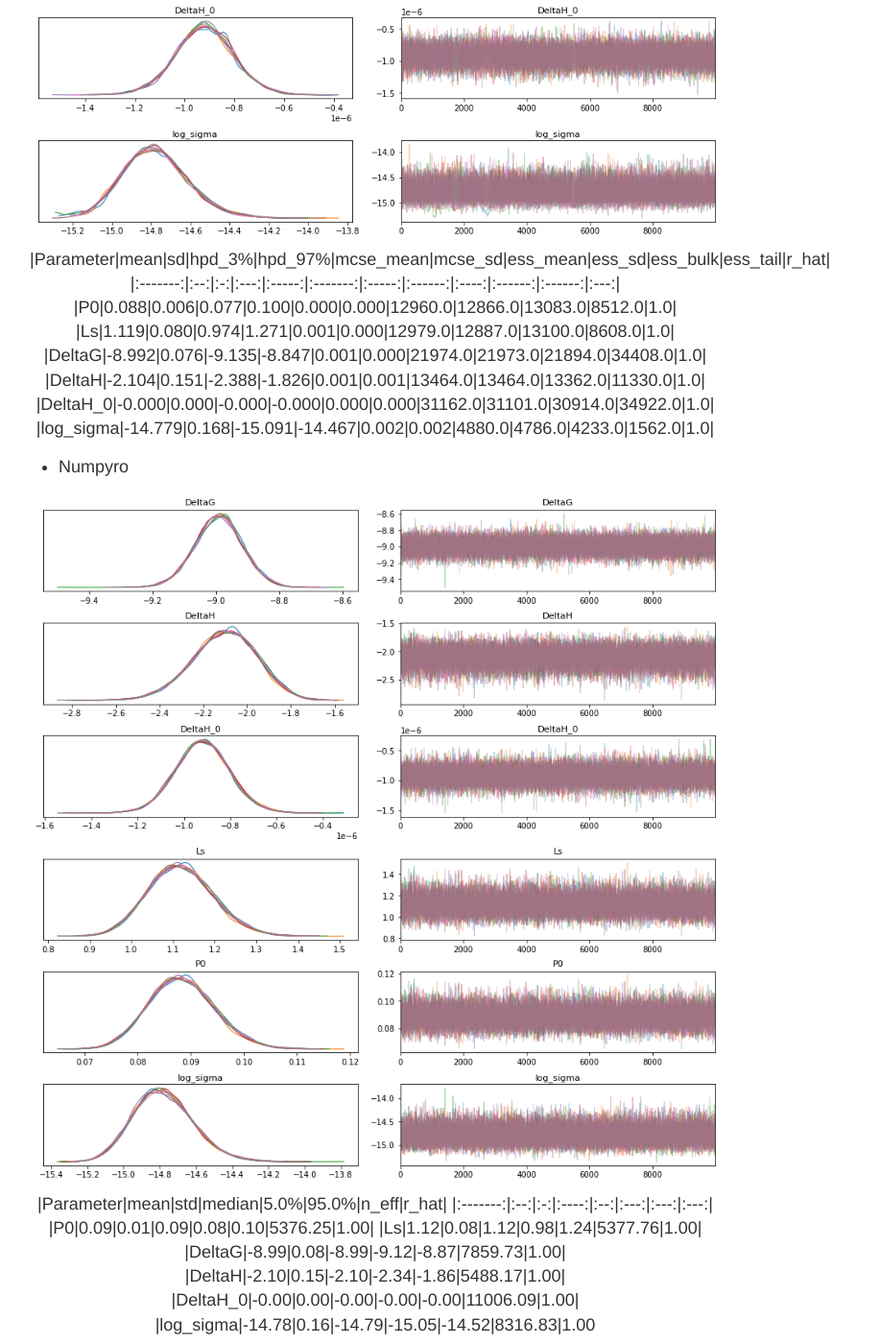
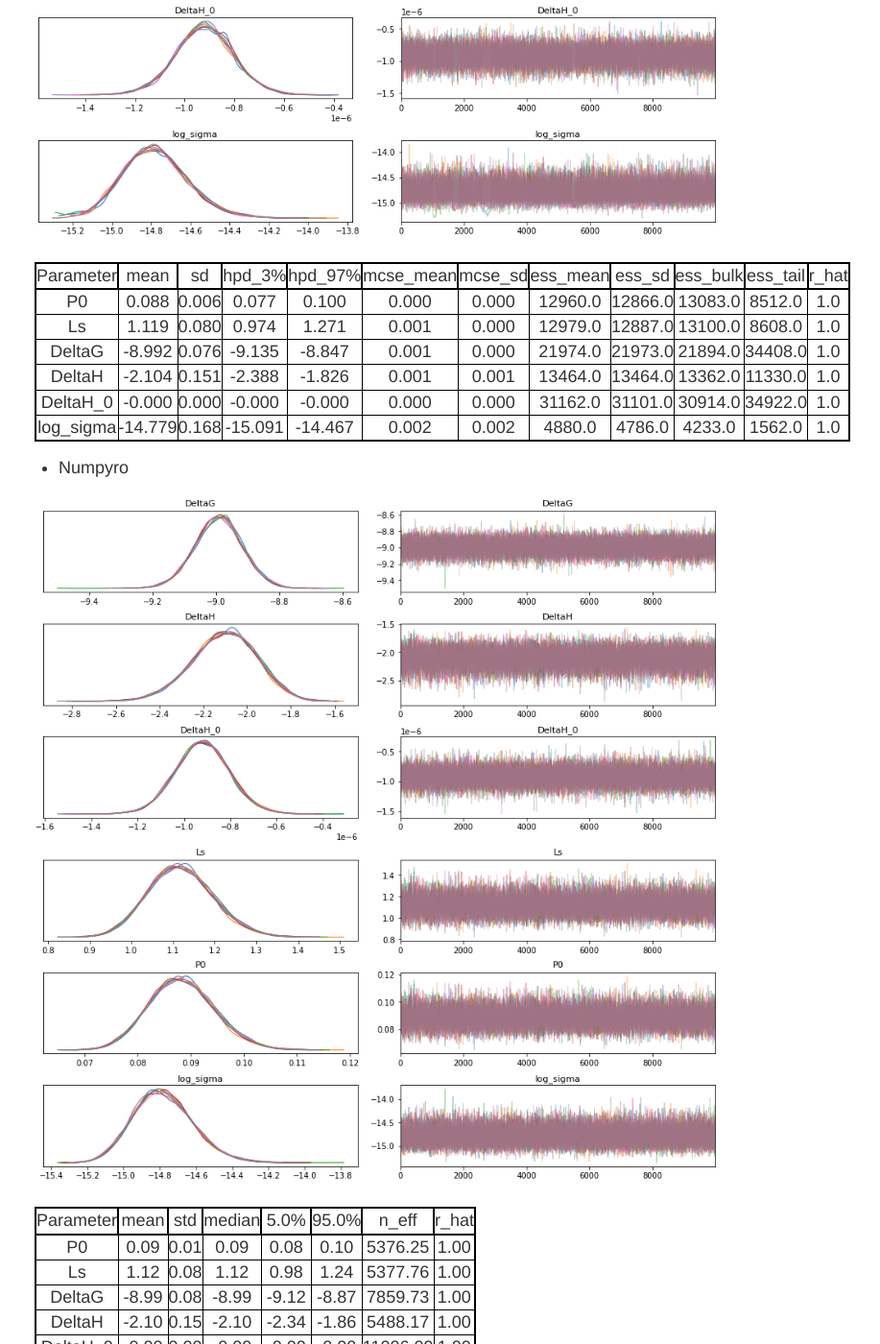
Before and after one commit to vanngocthuyla/Data_Analysis, a Jekyll site: the page built from pages/bayesian/PPLs_ITC.md, in a window 1280 px wide and 1400 px high, scrolled down 1862 px. Shown: the whole window at 96% size, without its empty margins (249-1166 px from the left). Built offline with Jekyll 4.4.1, drawn with Linux system fonts in a browser that asks for light colours; our own code applies the rules of GitHub Pages for plain Markdown files; some of the changed text lies outside the part shown.

Commit message:
Update PPLs_ITC.md

```diff
--- a/pages/bayesian/PPLs_ITC.md
+++ b/pages/bayesian/PPLs_ITC.md
@@ -43,8 +43,6 @@ Pymc3 v3.8, Theano v1.0.5, Pandas v0.25, Arviz v0.4.1
 
 <div align="center"> <img align="center" src='https://vanngocthuyla.github.io/Data_Analysis/images/bayesian/Pymc3_Plot.png' width="800"></div>
 
-<div align="center">
-
 |Parameter|mean|sd|hpd_3%|hpd_97%|mcse_mean|mcse_sd|ess_mean|ess_sd|ess_bulk|ess_tail|r_hat|
 |:-------:|:--:|:-:|:---:|:-----:|:-------:|:-----:|:------:|:----:|:------:|:------:|:---:|
 |P0|0.088|0.006|0.077|0.100|0.000|0.000|12960.0|12866.0|13083.0|8512.0|1.0|
@@ -53,13 +51,10 @@ Pymc3 v3.8, Theano v1.0.5, Pandas v0.25, Arviz v0.4.1
 |DeltaH|-2.104|0.151|-2.388|-1.826|0.001|0.001|13464.0|13464.0|13362.0|11330.0|1.0|
 |DeltaH_0|-0.000|0.000|-0.000|-0.000|0.000|0.000|31162.0|31101.0|30914.0|34922.0|1.0|
 |log_sigma|-14.779|0.168|-15.091|-14.467|0.002|0.002|4880.0|4786.0|4233.0|1562.0|1.0|
-</div>
 
 - Numpyro
 
 <div align="center"> <img align="center" width="800" src='https://vanngocthuyla.github.io/Data_Analysis/images/bayesian/Numpyro_Plot.png'>  </div>
-
-<div align="center">
 
 |Parameter|mean|std|median|5.0%|95.0%|n_eff|r_hat|
 |:-------:|:--:|:-:|:----:|:--:|:---:|:---:|:---:|
@@ -69,13 +64,10 @@ Pymc3 v3.8, Theano v1.0.5, Pandas v0.25, Arviz v0.4.1
 |DeltaH|-2.10|0.15|-2.10|-2.34|-1.86|5488.17|1.00|
 |DeltaH_0|-0.00|0.00|-0.00|-0.00|-0.00|11006.09|1.00|
 |log_sigma|-14.78|0.16|-14.79|-15.05|-14.52|8316.83|1.00
-</div>
 
 - Pyro
 
 <div align="center"> <img align="center" src='https://vanngocthuyla.github.io/Data_Analysis/images/bayesian/Pyro_Plot.png' width="800"> </div>
-
-<div align="center">
 
 |Parameter|mean|std|median|5.0%|95.0%|n_eff|r_hat|
 |:-------:|:--:|:-:|:----:|:--:|:---:|:---:|:---:|
@@ -85,8 +77,6 @@ Pymc3 v3.8, Theano v1.0.5, Pandas v0.25, Arviz v0.4.1
 |DeltaH|-2.11|0.15|-2.10|-2.35|-1.86|10039.88|1.00|
 |DeltaH_0|-0.00|0.00|-0.00|-0.00|-0.00|20708.19|1.00|
 |log_sigma|-14.78|0.17|-14.79|-15.05|-14.51|16259.00|1.00|
-
-</div>
 
 The trace plots and r_hat (Gelman-rubin) factors above indicate that in each PPL, the NUTS sampling model converged. To confirm that there was no difference between three Bayesian models, some statistical metrics would be plotted with the functions of the number of samples. In additions, the time for running was accessed to decide which PPL could provide the better performance.
 
```
